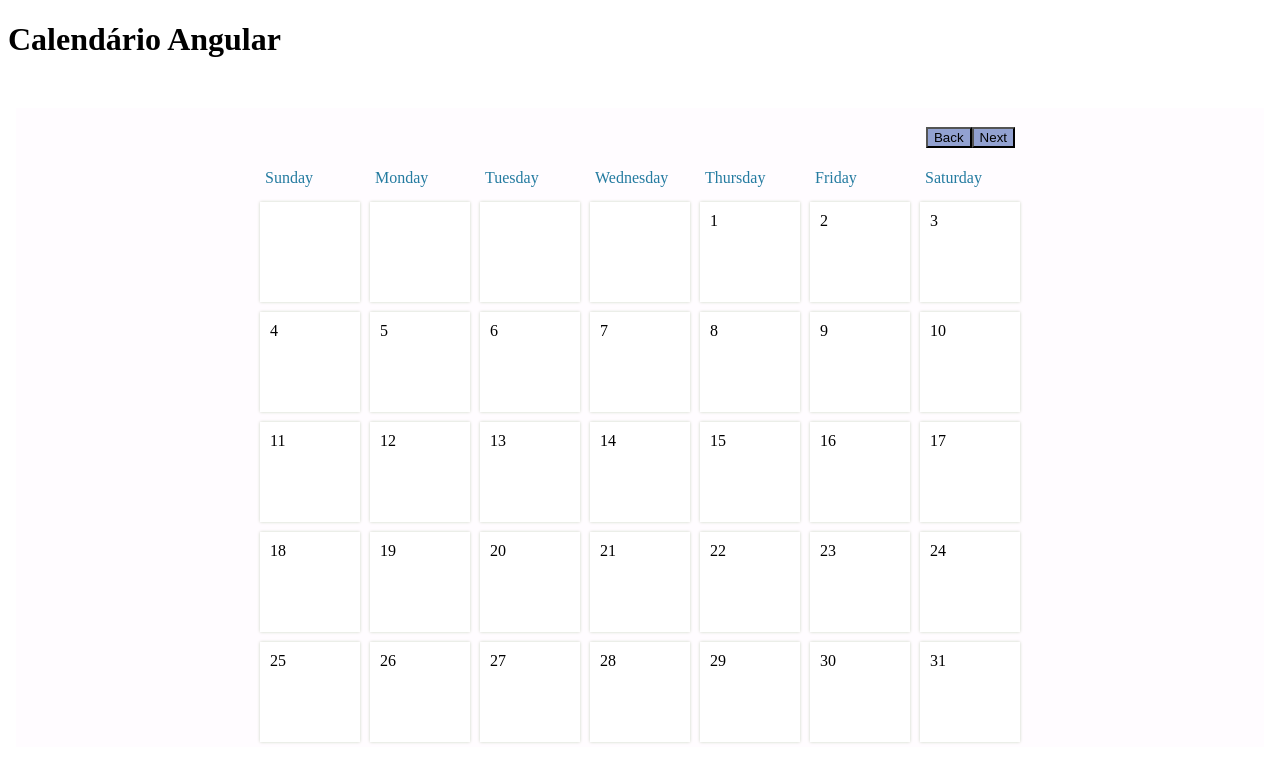
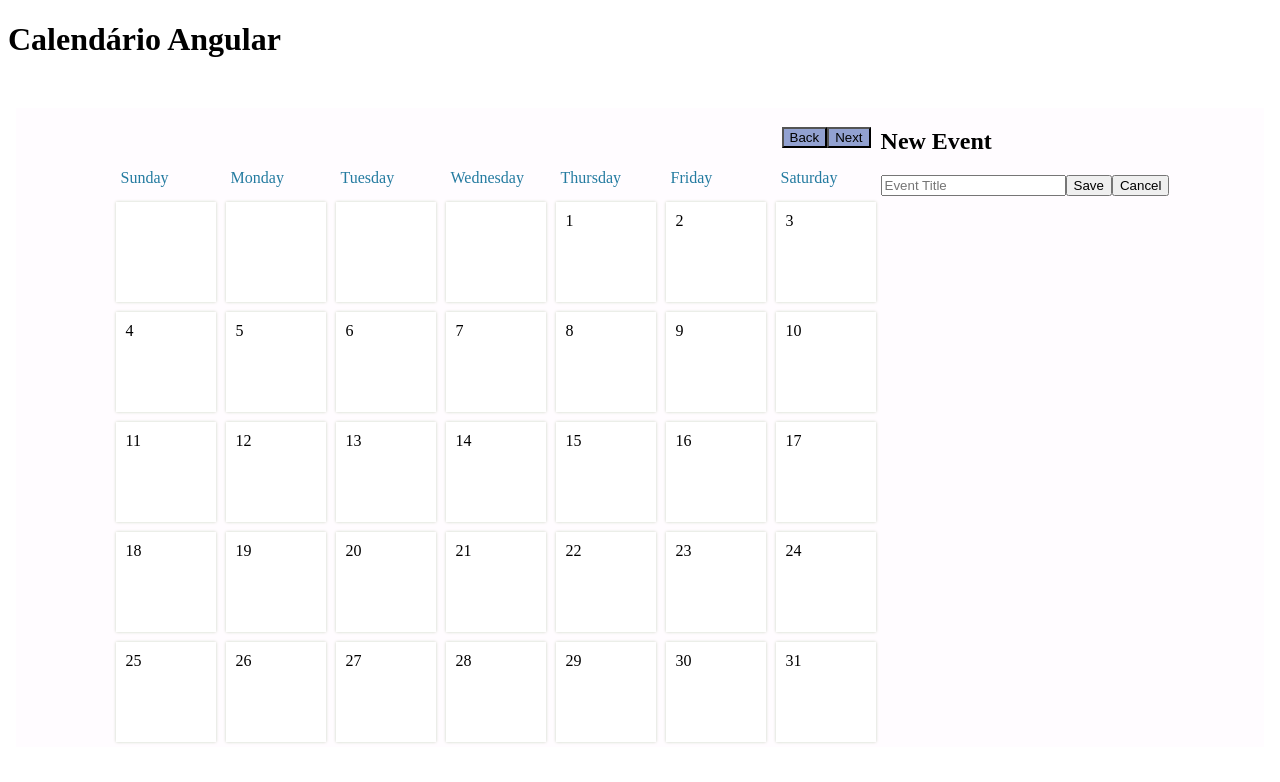
Before and after one commit to matheusrgg/calendario, an Angular app: page / in a window 1280 px wide. Both pictures are taken after a click on the element 310 px from the left and 252 px from the top of the page. Shown: the top 782 px of the page. Built offline with nearby package versions, Linux system fonts and the light colour scheme.

Commit message:
modal: config inicial

```diff
--- a/src/app/app.component.html
+++ b/src/app/app.component.html
@@ -26,7 +26,7 @@
     </div>
 
     <div id="calendar" >
-      <div *ngFor="let day of daysArr" class="day">
+      <div *ngFor="let day of daysArr" class="day" (click)="onClickModal()">
 
         {{day.value === 'padding' ? '' : day.value}}
       </div>
@@ -35,6 +35,23 @@
 
 
 
+  <ng-container *ngIf="showModal">
+    <div class="modal">
+      <div id="newEventModal">
+        <h2>New Event</h2>
+
+        <input id="eventTitleInput" placeholder="Event Title" />
+
+        <button id="saveButton">Save</button>
+        <button id="cancelButton">Cancel</button>
+      </div>
+
+    </div>
+  </ng-container>
+
+
+
+
 
   <script src="./script.js"></script>
 </body>
--- a/src/app/app.component.ts
+++ b/src/app/app.component.ts
@@ -16,7 +16,7 @@ export class AppComponent implements OnInit {
   daysFullCalendar: number = 0
   //daySquare =  `<div>Teste</div>`
   daysArr :Array<any>= [];
-
+  showModal :boolean = false
 
   constructor() {
   }
@@ -74,4 +74,9 @@ export class AppComponent implements OnInit {
     }
 
   }
+
+  onClickModal(){
+    console.log("modal aberto");
+    this.showModal = true;
+  }
 }
```
